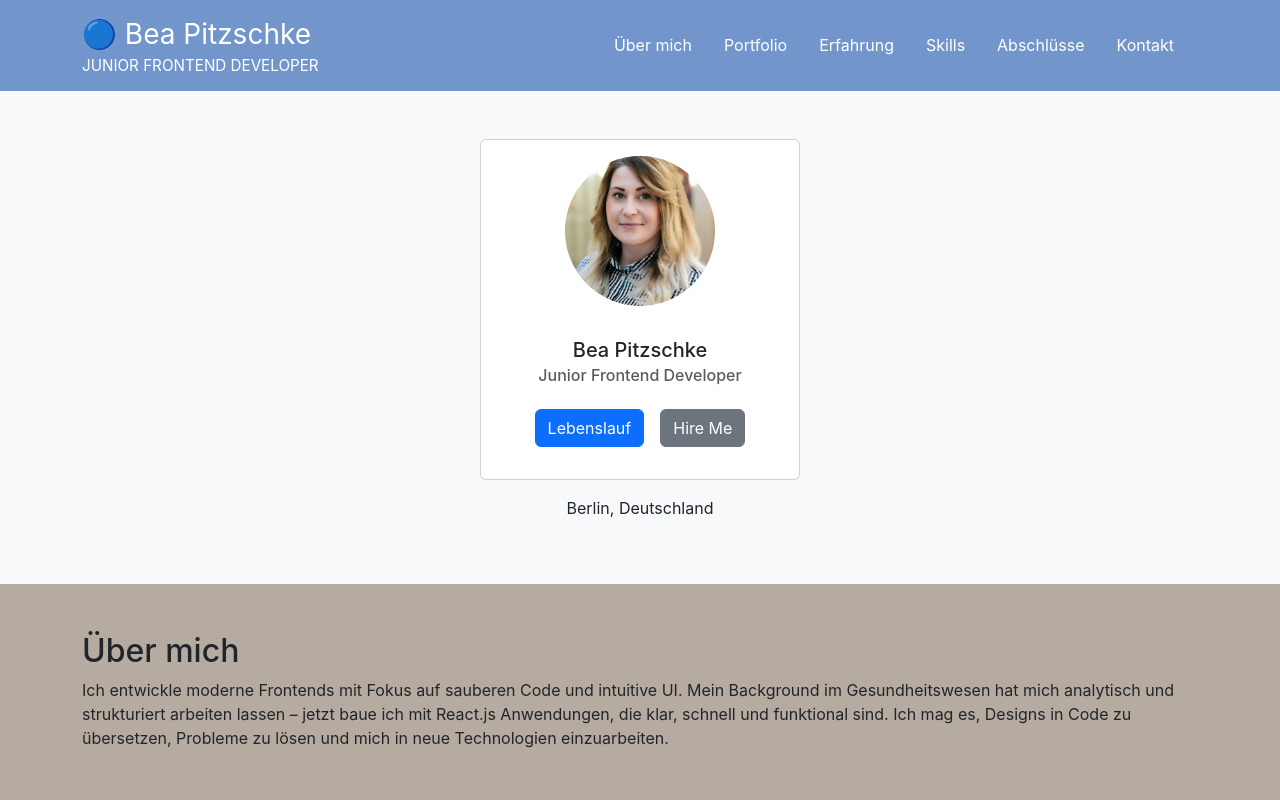
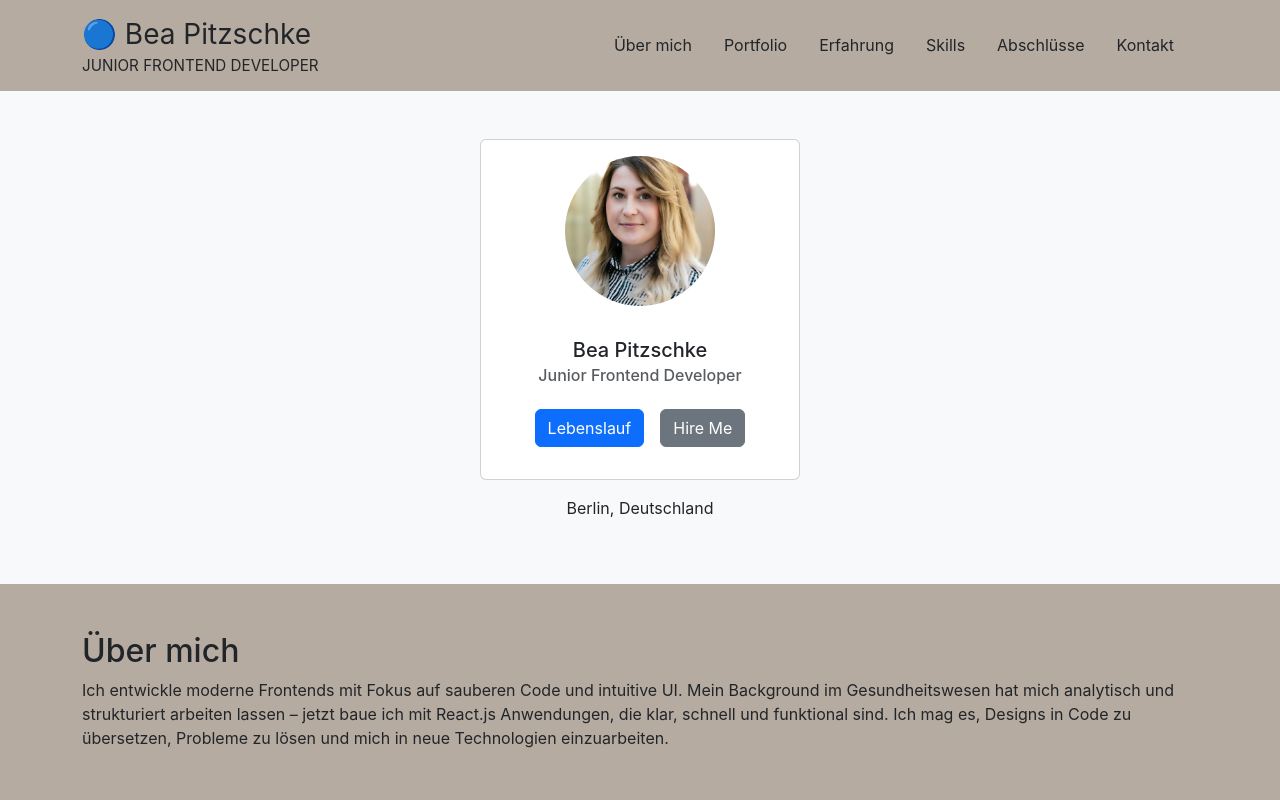
Before and after one commit to BeaCoden/my-cv, a React (Create React App) app: page / in a window 1280 px wide. Shown: the top 800 px of the page. Built offline with nearby package versions, Linux system fonts and the light colour scheme.

Commit message:
Refactor Navbar component; update styles for improved aesthetics and responsiveness, replace hardcoded colors with CSS variables, and enhance mobile navigation functionality

```diff
--- a/src/areas/navigation/Navbar.jsx
+++ b/src/areas/navigation/Navbar.jsx
@@ -12,28 +12,24 @@ const Navigation = () => {
       expand="lg"
       className={styles.navbar}>
       <Container className={styles.containerCustom}>
-        {/* Brand links */}
         <Navbar.Brand
-          href="#home"
+          href="/src/areas/hero/Hero.jsx"
           className={styles.navbarBrandCustom}>
           <div className={styles.brandName}>🔵 Bea Pitzschke</div>
           <div className={styles.brandTitle}>JUNIOR FRONTEND DEVELOPER</div>
         </Navbar.Brand>
 
-        {/* Hamburger Icon (sichtbar nur unter 992px) */}
         <div className={styles.customToggle}>
           <Hamburger
             toggled={isOpen}
             toggle={setOpen}
-            color="#fff"
           />
         </div>
 
-        {/* Kollabierende Nav – Klasse wird je nach isOpen gesetzt */}
         <Navbar.Collapse
           id="basic-navbar-nav"
           className={`${isOpen ? styles.navbarCollapseShow : styles.navbarCollapse}`}>
-          <Nav className="ms-auto">
+          <Nav>
             <Nav.Link
               href="#about"
               onClick={() => setOpen(false)}
--- a/src/areas/navigation/Navbar.module.css
+++ b/src/areas/navigation/Navbar.module.css
@@ -1,18 +1,13 @@
 /* Navbar Grundstil */
 .navbar {
-  padding: 0.5rem 1rem;
-  background-color: #7296cb;
+  background-color:var(--background-beige-color);
+  flex-direction: column;
 }
 
-/* Container so anordnen, dass Marke und Navigation gleichmäßig verteilt werden */
 .containerCustom {
-  display: flex;
-  justify-content: space-between;
-  align-items: center;
-  width: 100%;
+  margin: 0;
 }
 
-/* Marke */
 .navbarBrandCustom {
   display: flex;
   flex-direction: column;
@@ -21,7 +16,7 @@
 
 .brandName,
 .brandTitle {
-  color: #fff;
+  color: var(--text-dark-grey-color);
   white-space: nowrap;
 }
 
@@ -33,51 +28,51 @@
   font-size: 0.95rem;
 }
 
-/* Hamburger-Icon (standardmäßig ausgeblendet) */
 .customToggle {
   display: none;
 }
 
-/* Standard NavLink-Stile */
 .navLink {
-  color: #fff;
+  color: var(--text-dark-grey-color);
   margin-right: 1rem;
   cursor: pointer;
 }
 
 .navLink:hover {
-  color: #383838;
+  color: var(--text-light-grey-color);
 }
 
-/* Standard Collapse (Desktop) – wird von Bootstrap genutzt */
 .navbarCollapse {
-  /* Auf Desktops wird das Collapse-Element automatisch sichtbar */
+  display: flex;
+  justify-content: flex-end;
+  align-items: center;
 }
 
-/* Desktop: Kollabiertes Menü immer anzeigen */
 @media screen and (min-width: 992px) {
   .navbarCollapse {
     display: flex !important;
   }
 }
 
-/* Mobile / Tablet: Standardmäßig ausblenden */
 @media screen and (max-width: 991.98px) {
-  /* Hamburger-Icon einblenden */
+
   .customToggle {
     display: flex;
     position: fixed;
     top: 1rem;
     right: 1rem;
     z-index: 10000;
+    color: var(--text-dark-grey-color);
   }
 
-  /* Auf mobilen Geräten das Collapse-Element standardmäßig ausblenden */
+  .customToggle:hover {
+    color: var(--text-light-grey-color);
+  }
+
   .navbarCollapse {
     display: none;
   }
 
-  /* Wenn geöffnet, Overlay für die Nav-Links */
   .navbarCollapseShow {
     display: flex !important;
     position: fixed;
@@ -85,7 +80,7 @@
     left: 0;
     width: 100vw;
     height: 100vh;
-    background-color: #f7ede2;
+    background-color: var(--background-beige-color);
     z-index: 9999;
     flex-direction: column;
     justify-content: center;
@@ -95,10 +90,13 @@
     transform: translateX(0);
   }
 
-  /* Menü-Links im Overlay anpassen */
   .navbarCollapseShow .navLink {
     font-size: 1.5rem;
     margin: 1rem 0;
-    color: #000;
+    color: var(--text-dark-grey-color);
+  }
+
+  .navbarCollapseShow .navLink:hover {
+    color: var(--text-light-grey-color);
   }
 }
--- a/src/index.css
+++ b/src/index.css
@@ -1,3 +1,10 @@
+:root {
+  --primary-blue-light-color: #7296cb;
+  --background-beige-color: #b6aba0;
+  --text-dark-grey-color: #212529;
+  --text-light-grey-color: #59748f;
+}
+
 body {
   margin: 0;
   font-family: -apple-system, BlinkMacSystemFont, 'Segoe UI', 'Roboto', 'Oxygen',
```
